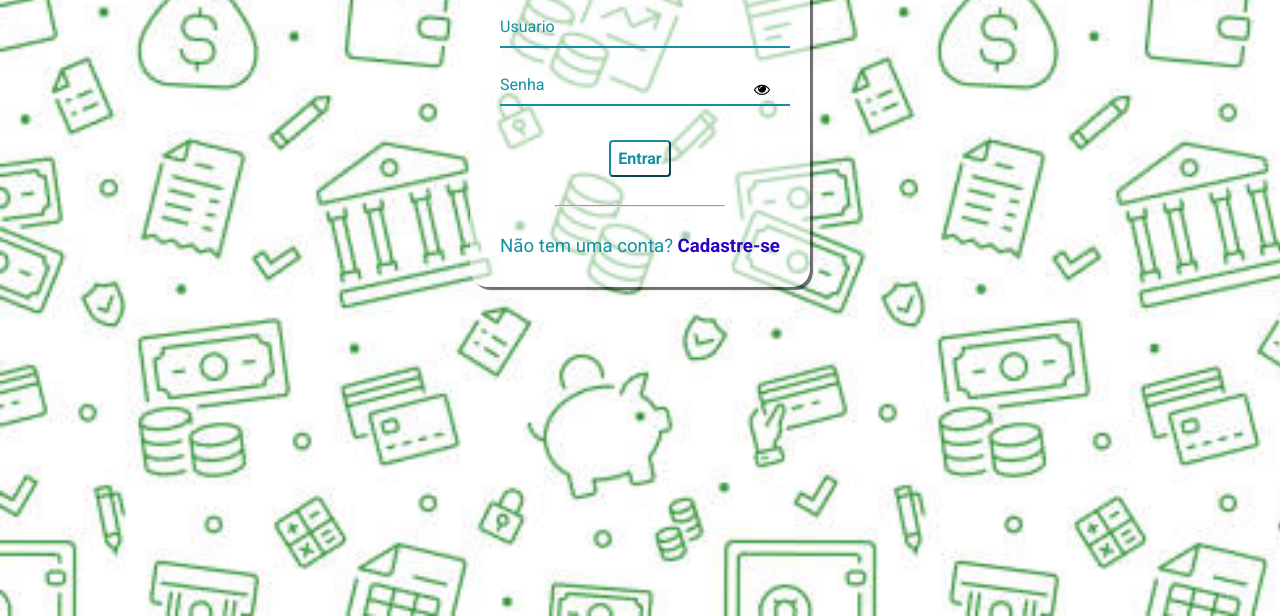
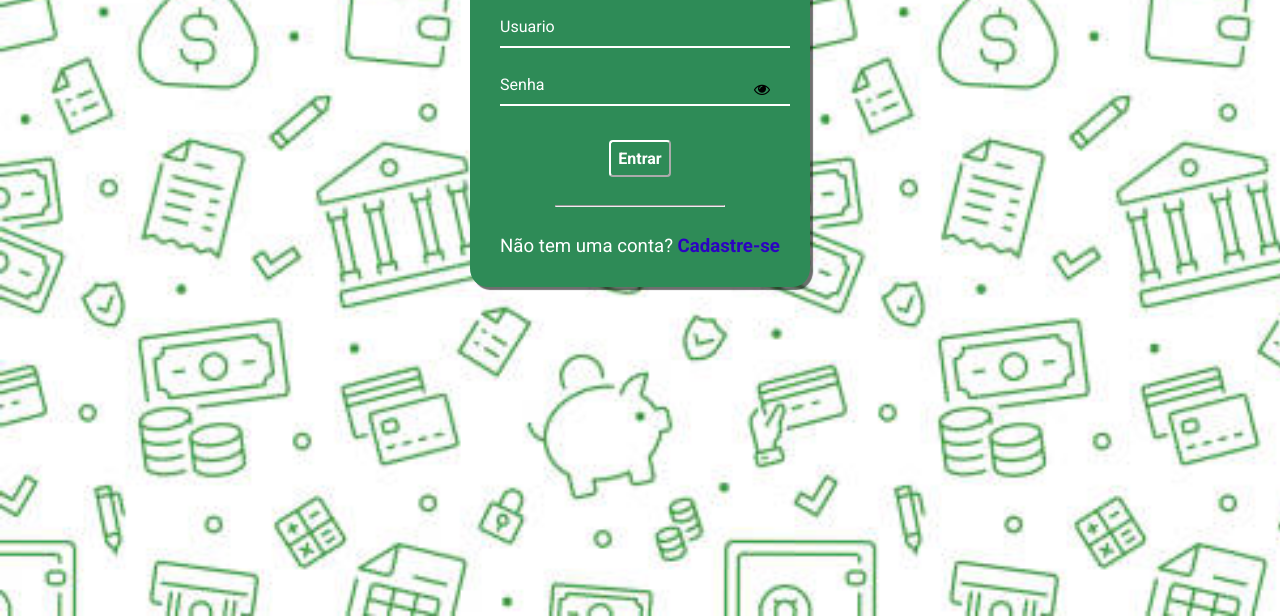
Before and after one commit to higorcc/higorindustries-dp, a plain HTML site: page Assets/html/signin.html in a window 1280 px wide. Shown: the part 184-800 px from the top of the page. Drawn offline with Linux system fonts and the light colour scheme; a web font is replaced by a local one.

Commit message:
Update sing in page style and sign up button style

```diff
--- a/Assets/css/signin.css
+++ b/Assets/css/signin.css
@@ -23,9 +23,13 @@ body{
     margin-top: 100px;
 }
 
+input{
+    color: white;
+}
+
 
 .card{
-    background-color: #ffffff90;
+    background-color: #2E8B57;
     padding: 30px;
     border-radius: 5%;
     box-shadow: 3px 3px 1px 0px #00000090;
@@ -35,7 +39,7 @@ body{
 h1{
     text-align: center;
     margin-bottom: 20px;
-    color: #1690a0
+    color: #ffffff;
 }
 
 
@@ -44,7 +48,7 @@ h1{
     padding: 5px 5px;
     display: inline-block;
     border: 0;
-    border-bottom: 2px solid #1690a0;
+    border-bottom: 2px solid #ffffff;
     background-color: transparent;
     outline: none;
     min-width: 180px;
@@ -63,12 +67,12 @@ h1{
 
 
 .label-float input:focus{
-    border-bottom: 2px solid #9adcf0;
+    border-bottom: 2px solid #ffffff;
 }
 
 
 .label-float label{
-    color: #1690a0;
+    color: #ffffff;
     pointer-events: none;
     position: absolute;
     top: 0;
@@ -82,14 +86,14 @@ h1{
 .label-float input:valid + label{
     font-size: 13px;
     margin-top: 0;
-    color: #9adcf0;
+    color: #ffffff;
 }
 
 
 button{
     background-color: transparent;
-    border-color: #1690a0;
-    color: #1690a0;
+    border-color: #ffffff;
+    color: #ffffff;
     padding: 7px;
     font-weight: bold;
     font-size: 12pt;
@@ -102,8 +106,8 @@ button{
 
 
 button:hover{
-    background-color: #1690a0;
-    color: #ffffff;
+    background-color: #ffffff;
+    color: #2E8B57
 }
 
 
@@ -122,7 +126,7 @@ hr{
 
 
 p{
-    color: #1690a0;
+    color: #ffffff;
     font-size: 14pt;
     text-align: center;
 }
--- a/Assets/css/signup.css
+++ b/Assets/css/signup.css
@@ -107,7 +107,7 @@ button{
 
 button:hover{
     background-color: #FFFFFF;
-    color: #ffffff;
+    color: #2E8B57;
 }
 
 
```
